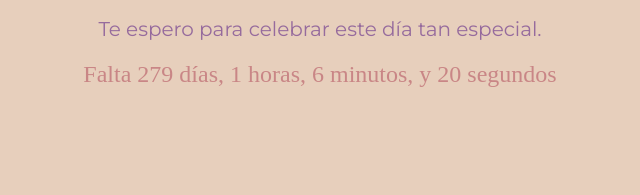
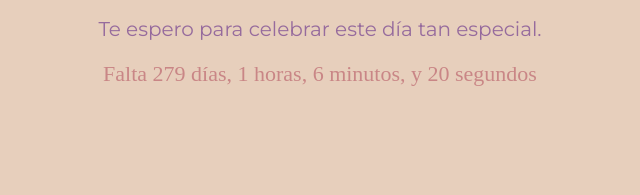
Before and after one commit to claudiosoto91/cumple-xv-paula, a plain HTML site: page index.html in a window 1280 px wide. Shown: the part 402-597 px from the top of the page, 32-672 px from the left. Drawn offline with Linux system fonts and the light colour scheme.

Commit message:
centrando el contador

```diff
--- a/styles.css
+++ b/styles.css
@@ -198,8 +198,9 @@ header {
 }
 
 .contador {
-    font-size: 2.4rem;
+    font-size: 2.2rem;
     color: #C98686;
+    text-align: center;
 }
 
 /* Seccion Ubicacion Evento */
```
